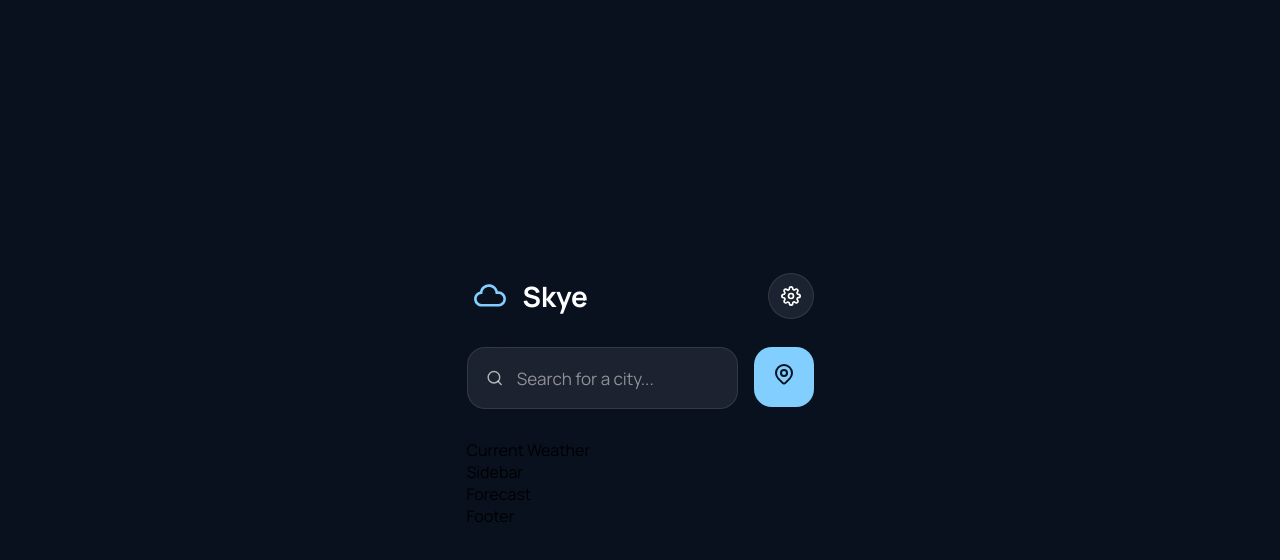
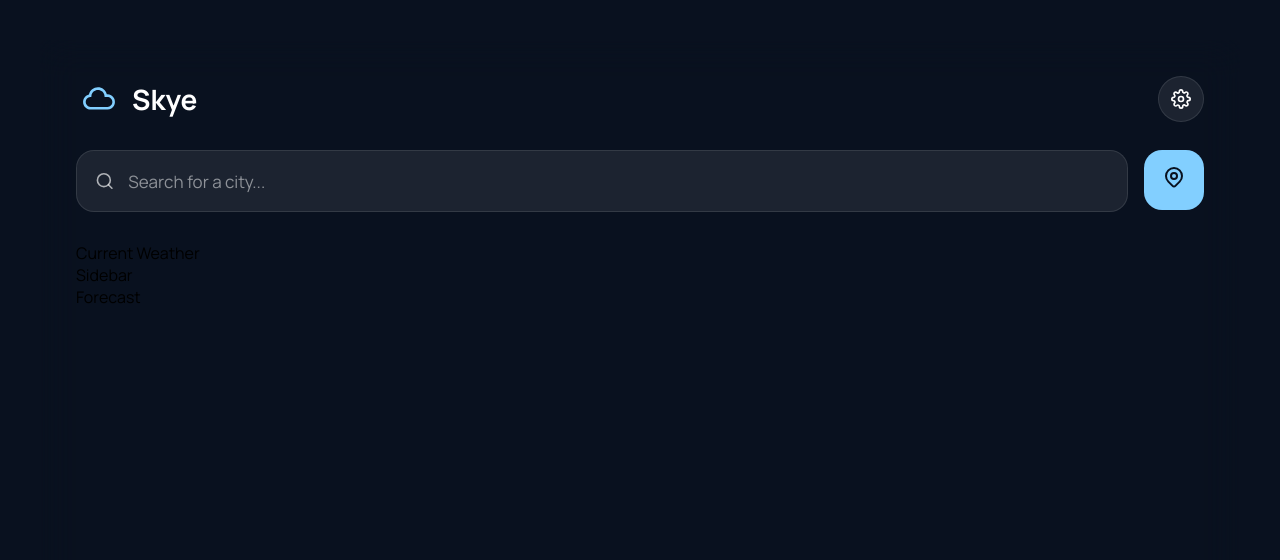
Before and after one commit to MelAiia/weather-aiia-app, a React (Vite) app in the folder weather-aiia-app/: page / in a window 1280 px wide. Shown: the top 560 px of the page. Built offline with nearby package versions, Linux system fonts and the light colour scheme.

Commit message:
Added weather-card for app.css

```diff
--- a/weather-aiia-app/src/App.css
+++ b/weather-aiia-app/src/App.css
@@ -24,3 +24,21 @@ body {
 
   padding: 40px;
 }
+
+.weather-card {
+  width: min(1200px, 100%);
+
+  min-height: 760px;
+
+  padding: 36px;
+
+  border-radius: var(--radius-lg);
+
+  background: var(--bg-card);
+
+  border: 1px solid var(--border-color);
+
+  backdrop-filter: blur(18px);
+
+  box-shadow: var(--shadow);
+}
--- a/weather-aiia-app/src/App.jsx
+++ b/weather-aiia-app/src/App.jsx
@@ -21,7 +21,7 @@ function App() {
 
         <Forecast />
 
-        <Footer />
+        {/* <Footer /> */}
       </div>
     </div>
   );
```
